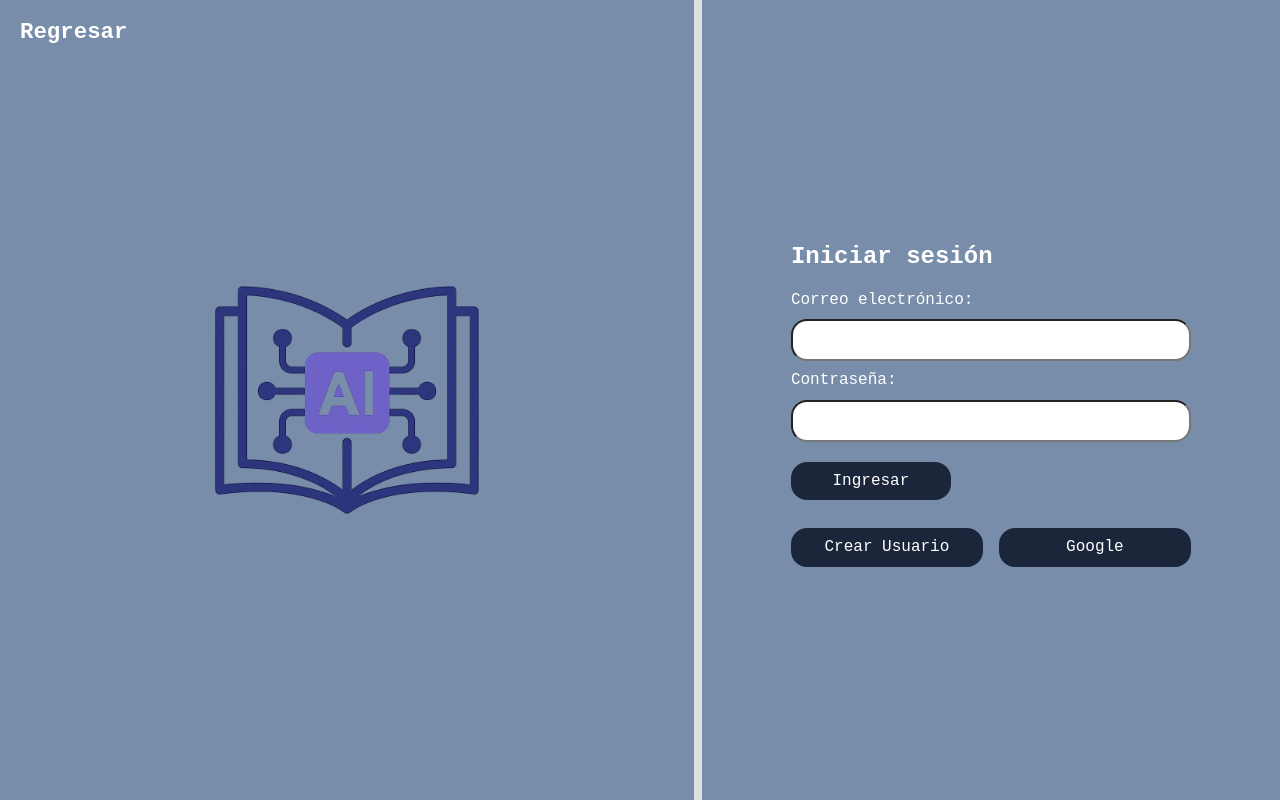
After one commit to JAKAss07/ProyectoCursos, a PHP site: page /PHP/Login/login.php in a window 1280 px wide. The commit adds this page. Run offline with PHP 8.4, Linux system fonts and the light colour scheme.

Commit message:
Se crearon las vistas para el login y el registro de usuario nuevo, ademas de corrigieron algunos colores en los selects

```diff
--- a/CSS/CursoCRUD.css
+++ b/CSS/CursoCRUD.css
@@ -109,11 +109,15 @@ div > #img_logo {
 }
 
 #busqueda select {
+  color: var(--blanco);
   font-size: 1.5rem;
   background-color: var(--base8);
   padding: 0.5rem;
   border-radius: 1rem;
   min-width: 30%;
+}
+option {
+  color: var(--color5);
 }
 
 /* Cursos */
--- a/CSS/Estilos.css
+++ b/CSS/Estilos.css
@@ -110,11 +110,16 @@ div > #img_logo {
 }
 
 #busqueda select {
+  color: var(--blanco);
   font-size: 1.5rem;
   background-color: var(--base8);
   padding: 0.5rem;
   border-radius: 1rem;
   min-width: 30%;
+}
+
+option {
+  color: var(--color5);
 }
 
 /* Cursos */
--- /dev/null
+++ b/CSS/log.css
@@ -0,0 +1,138 @@
+:root {
+  --color1: #e0e1dd;
+  --color2: #778da9;
+  --color3: #415a77;
+  --color4: #1b263b;
+  --color5: #0d1b2a;
+
+  --blanco: #ffffff;
+}
+
+body {
+  background: var(--color1);
+  color: var(--blanco);
+  font-family: "Courier New", Courier, monospace;
+}
+
+#cont {
+  display: flex;
+  flex-direction: row;
+  flex-wrap: wrap;
+
+  gap: 0.5rem;
+
+  min-height: 100dvh;
+}
+
+#cont > section {
+  background: var(--color2);
+}
+
+/* Sección IZ */
+
+#iz {
+  flex: 1.2;
+  display: flex;
+  justify-content: center;
+  align-items: center;
+  flex-direction: column;
+}
+
+#iz > img {
+  --tam: 50dvh;
+  width: var(--tam);
+  height: var(--tam);
+  object-fit: cover;
+}
+
+/* Sección DR */
+#dr {
+  flex: 1;
+  display: flex;
+  justify-content: center;
+  align-items: center;
+  flex-direction: column;
+  gap: 0.5rem;
+}
+
+/* Btn Regresar */
+#regresar {
+  position: fixed;
+  top: 20px;
+  left: 20px; /* distancia desde la derecha */
+  z-index: 9999;
+}
+
+#boton {
+  font-size: 1.4rem;
+  display: inline-block;
+  color: var(--blanco);
+  text-decoration: none;
+  font-weight: bold;
+  transition: background-color 0.3s ease;
+}
+
+#boton:hover {
+  color: var(--color4);
+}
+
+/* Formulario */
+
+#formulario {
+  max-width: 400px;
+  padding-left: 0.3rem;
+  padding-right: 0.3rem;
+}
+
+input {
+  width: 100%;
+  padding: 10px;
+  margin: 10px 0;
+  box-sizing: border-box;
+  border-radius: 1rem;
+}
+
+#cont_bt {
+  display: flex;
+  flex-direction: row;
+  flex-wrap: wrap;
+  width: 50dvh;
+  gap: 1rem;
+}
+
+/* Boton Iniciar Sesión */
+#bt_1 {
+  display: block;
+  width: 20dvh;
+  padding: 10px;
+  margin: 10px 0;
+  font-size: 16px;
+  cursor: pointer;
+  border: none;
+  background-color: var(--color4);
+  color: var(--blanco);
+  border-radius: 1rem;
+}
+
+#bt_1:hover {
+  background-color: var(--color3);
+}
+
+/* Botón AUX */
+#bt_2 {
+  flex: 1;
+  display: block;
+  max-width: 50%;
+  padding: 10px;
+  margin: 10px 0;
+  font-size: 16px;
+  cursor: pointer;
+  border: none;
+  background-color: var(--color4);
+  color: var(--blanco);
+  border-radius: 1rem;
+}
+
+#bt_2:hover {
+  background-color: var(--color3);
+}
--- a/Index.php
+++ b/Index.php
@@ -38,7 +38,7 @@
                     </a>
                 </div>
                 <div>
-                    <button id="bt_ini">Iniciar Sesión</button>
+                    <button id="bt_ini" onclick="window.location.href='PHP/Login/login.php'">Iniciar Sesión</button>
                 </div>
             </div>
 
--- a/PHP/CursosCRUD.php
+++ b/PHP/CursosCRUD.php
@@ -55,7 +55,7 @@
             </div>
 
             <div>
-                <button id="bt_crc">Crear Curso</button>
+                <button id="bt_crc" onclick="window.location.href='CrearCurso.php'">Crear Curso</button>
             </div>
         </section>
 
--- /dev/null
+++ b/PHP/Login/login.php
@@ -0,0 +1,46 @@
+<!DOCTYPE html>
+<html lang="en">
+
+<head>
+    <meta charset="UTF-8">
+    <meta name="viewport" content="width=device-width, initial-scale=1.0">
+    <title>Login</title>
+
+    <link rel="stylesheet" href="../../CSS/normalize.css">
+    <link rel="stylesheet" href="../../CSS/Log.css">
+</head>
+
+<body>
+    <div id="regresar">
+        <a id="boton" href="../../Index.php">Regresar</a>
+    </div>
+    <div id="cont">
+        <section id="iz">
+            <img src="../../Img/Logo.png" alt="">
+        </section>
+        <section id="dr">
+
+            <form id="formulario">
+                <h2>Iniciar sesión</h2>
+
+                <label for="correo">Correo electrónico:</label>
+                <input type="email" id="correo" name="correo" required>
+
+                <label for="contrasena">Contraseña:</label>
+                <input type="password" id="contrasena" name="contrasena" required>
+
+
+                <button id="bt_1" type="submit">Ingresar</button>
+            </form>
+            <div id="cont_bt">
+                <button id="bt_2" onclick="window.location.href='../CRUD_User/CrearUser.php'">Crear Usuario</button>
+                <button id="bt_2">Google</button>
+            </div>
+    </div>
+
+    </section>
+    </div>
+
+</body>
+
+</html>
```
Also changed, not shown: CSS/CrearUser.css (added, +110 -0 lines), Conexion/Conexion.php (added, +22 -0 lines), DB/BD_Cursos.sql (added, +46 -0 lines), PHP/CRUD_User/CrearUser.php (added, +58 -0 lines), PHP/CrearCurso.php (+17 -0 lines).
